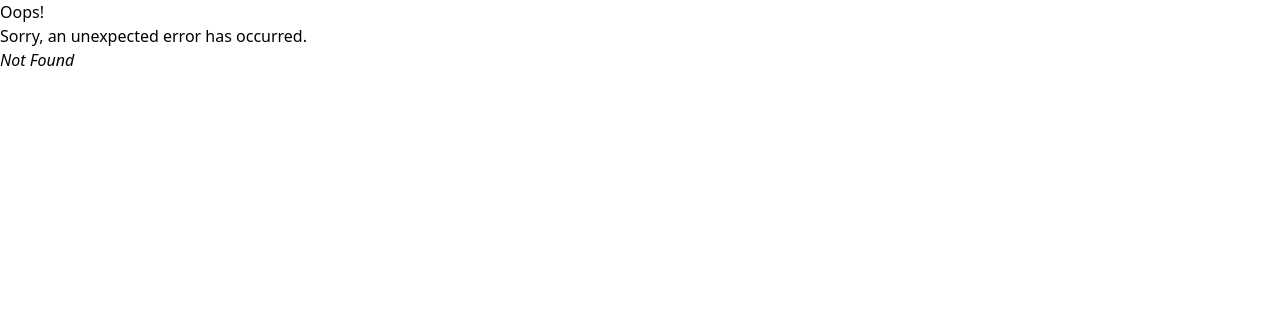
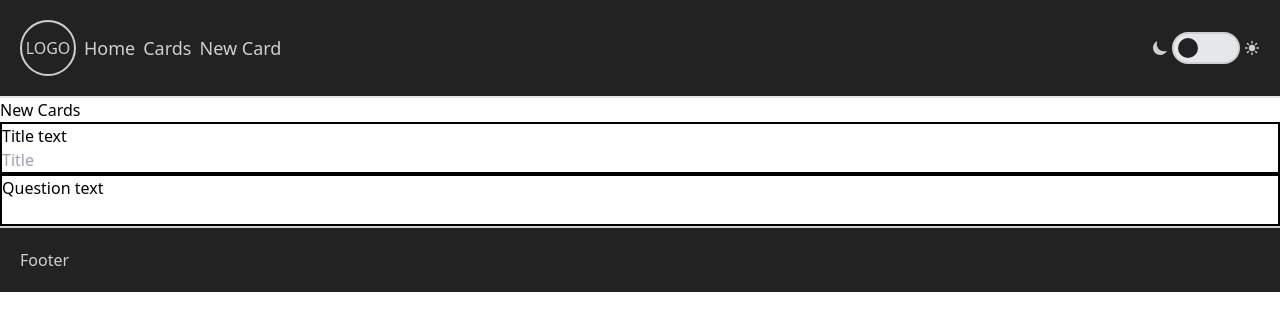
Before and after one commit to oAndin/cards-project, a React (Vite) app: page /newcards in a window 1280 px wide. Before the commit this address had no page. Shown: the top 330 px of the page. Built offline with nearby package versions, Linux system fonts and the light colour scheme.

Commit message:
POST page

```diff
--- a/package.json
+++ b/package.json
@@ -19,8 +19,7 @@
     "react-dom": "^18.2.0",
     "react-icons": "^4.12.0",
     "react-router-dom": "^6.19.0",
-    "sort-by": "^1.2.0",
-    "swiper": "^11.0.5"
+    "sort-by": "^1.2.0"
   },
   "devDependencies": {
     "@types/react": "^18.2.15",
--- /dev/null
+++ b/src/components/Form/Index.jsx
@@ -0,0 +1,18 @@
+const Form = () => {
+  return (
+    <>
+      <form action="">
+        <div className="border-2 border-black flex flex-col">
+          <label htmlFor="title">Title text</label>
+          <input type="text" id="title" placeholder="Title" />
+        </div>
+        <div className="border-2 border-black flex flex-col">
+          <label htmlFor="question">Question text</label>
+          <input type="text" id="question" placeholder=""/>
+        </div>
+      </form>
+    </>
+  )
+}
+
+export default Form;
--- a/src/components/Navbar/Index.jsx
+++ b/src/components/Navbar/Index.jsx
@@ -11,6 +11,9 @@ const Navbar = () => {
         <li className="duration-300 hover:text-purple-500">
           <Link to='/cards'>Cards</Link>
         </li>
+        <li className="duration-300 hover:text-purple-500">
+          <Link to='/newcards'>New Card</Link>
+        </li>
       </ul>
     </>
   )
--- a/src/main.jsx
+++ b/src/main.jsx
@@ -6,6 +6,7 @@ import Home from './routes/Home/Index.jsx'
 import Error from './routes/Error/Index.jsx'
 import { ThemeProvider } from './context/ThemeContext/Index.jsx'
 import CardsPage from './routes/CardsPage/Index.jsx'
+import NewCards from './routes/NewCards/Index.jsx'
 
 const router = createBrowserRouter([
   {
@@ -20,6 +21,10 @@ const router = createBrowserRouter([
         path: '/cards',
         element: <CardsPage />
       },
+      {
+        path: '/newcards',
+        element: <NewCards />
+      },
     ],
     errorElement: <Error />
   }
--- a/src/routes/CardsPage/Index.jsx
+++ b/src/routes/CardsPage/Index.jsx
@@ -3,7 +3,6 @@ import { MdArrowBackIos } from "react-icons/md";
 import { useEffect } from "react";
 import { useState } from "react";
 import API from "../../services";
-import 'swiper/css/effect-cards';
 
 const CardsPage = () => {
 
--- /dev/null
+++ b/src/routes/NewCards/Index.jsx
@@ -0,0 +1,12 @@
+import Form from "../../components/Form/Index";
+
+const NewCards = () => {
+  return (
+    <>
+      <h1>New Cards</h1>
+      <Form/>
+      </>
+      )
+}
+
+      export default NewCards;
```
